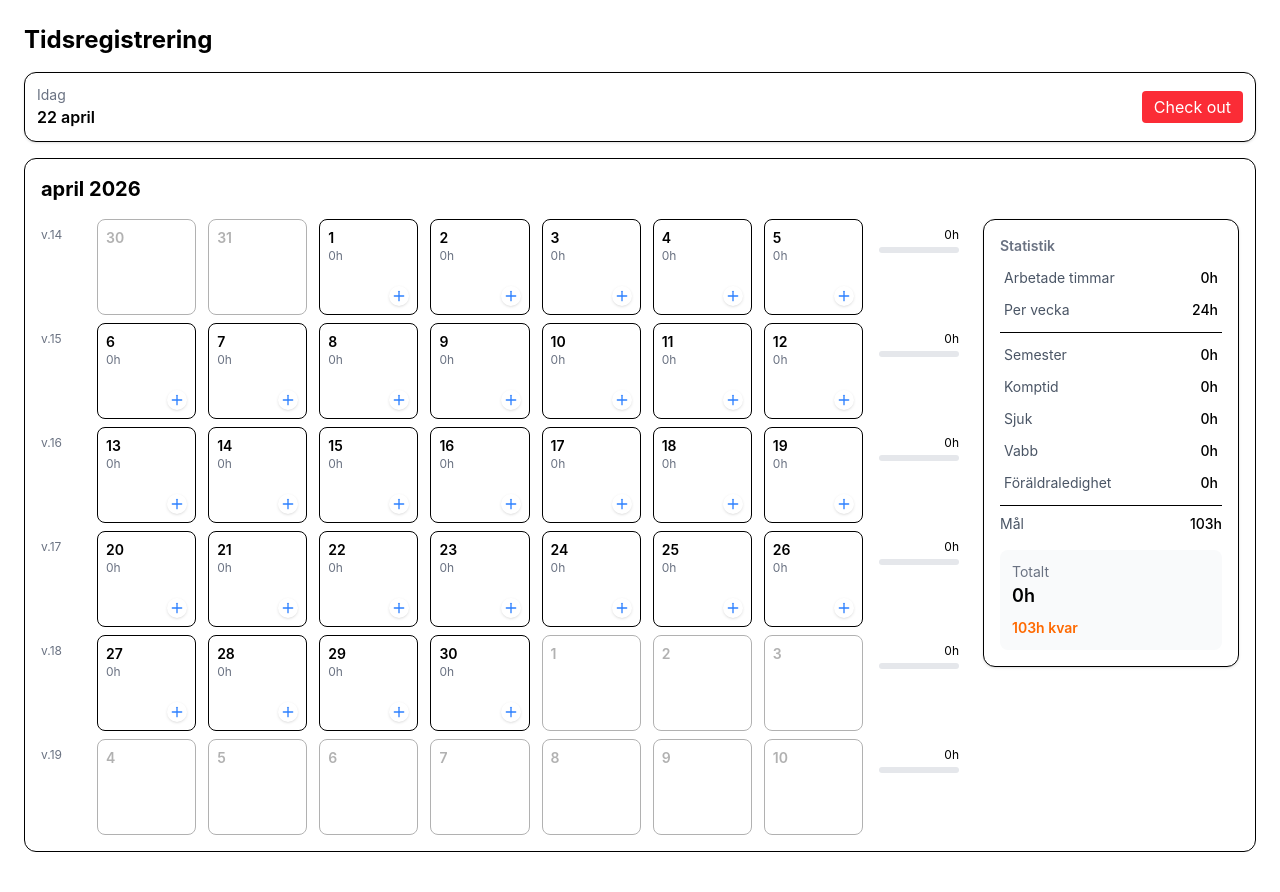
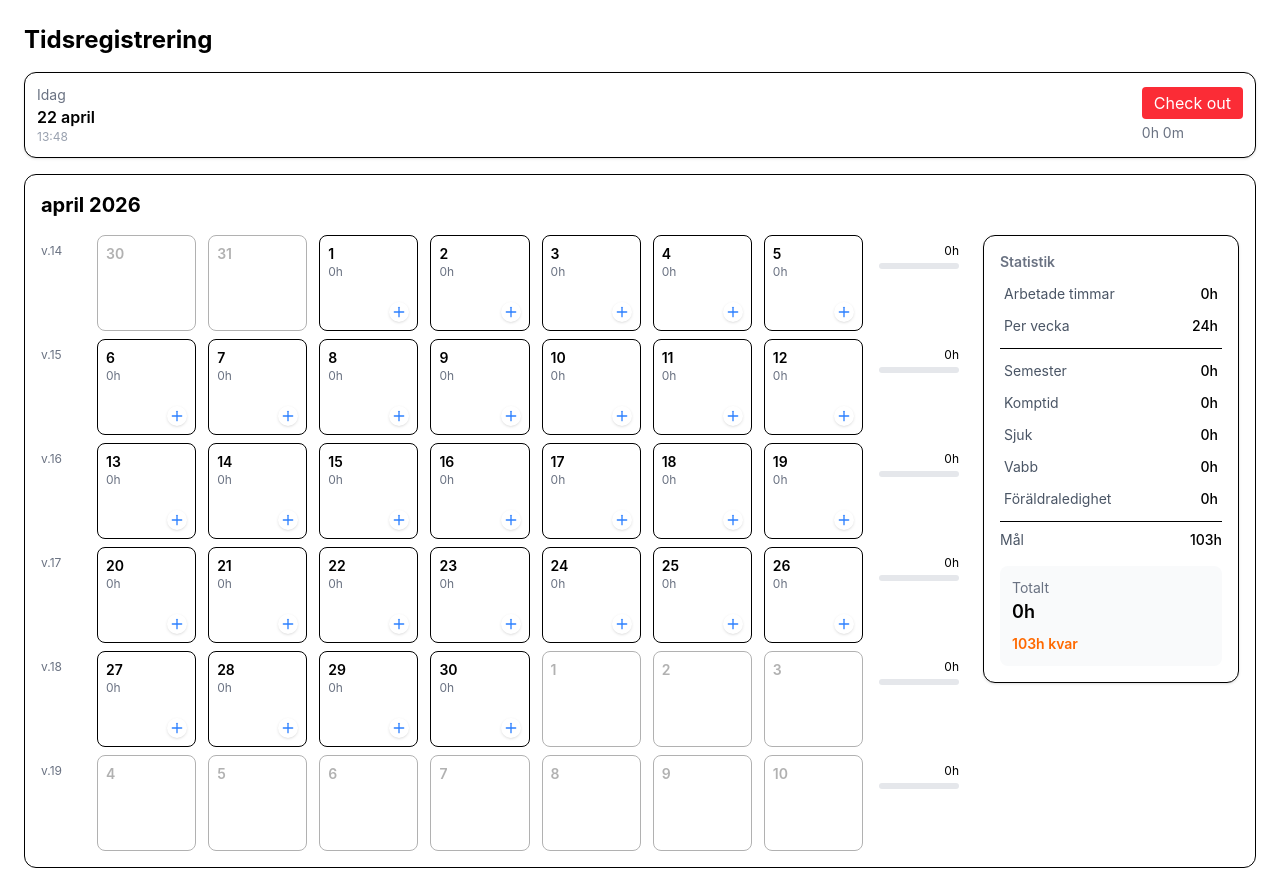
Before and after one commit to sandrahagevall/time-registration, a React (Vite) app: page / in a window 1280 px wide. Both pictures are taken after a click on the button "Check in". Built offline with nearby package versions, Linux system fonts and the light colour scheme.

Commit message:
add timer for checkin function

```diff
--- a/src/components/CheckInBar.tsx
+++ b/src/components/CheckInBar.tsx
@@ -1,4 +1,4 @@
-import { useState } from "react";
+import { useState, useEffect } from "react";
 
 interface Props {
   setEntries: React.Dispatch<
@@ -13,6 +13,40 @@ const CheckInBar = ({ setEntries }: Props) => {
     day: number;
     startTime: string;
   } | null>(null);
+  const [currentTime, setCurrentTime] = useState(new Date());
+
+  useEffect(() => {
+    const timer = setInterval(() => {
+      setCurrentTime(new Date());
+    }, 1000);
+
+    return () => clearInterval(timer);
+  }, []);
+
+  const formattedTime = currentTime.toLocaleTimeString("sv-SE", {
+  hour: "2-digit",
+  minute: "2-digit",
+  })
+
+  const getElapsedTime = () => {
+    if (!activeSession) return 0;
+
+    const [sh, sm] = activeSession.startTime.split(":").map(Number);
+    const start = new Date();
+    start.setHours(sh, sm, 0, 0);
+
+    const now = currentTime;
+
+    const diff = now.getTime() - start.getTime();
+
+    return diff / (1000 * 60 * 60);
+  };
+
+  const formattedElapsed = (hours: number) => {
+    const h = Math.floor(hours);
+    const m = Math.floor((hours - h) * 60);
+    return `${h}h ${m}m`;
+  }
 
   const today = new Date();
   const todayDay = today.getDate();
@@ -54,6 +88,7 @@ const CheckInBar = ({ setEntries }: Props) => {
         <div className="font-semibold">
           {todayDay} {today.toLocaleString("sv-SE", { month: "long" })}
         </div>
+        <div className="text-xs text-gray-400">{formattedTime}</div>
       </div>
 
       <div>
@@ -72,6 +107,12 @@ const CheckInBar = ({ setEntries }: Props) => {
             Check in
           </button>
         )}
+        {activeSession && (
+          <div className="text-sm text-gray-500 mt-1">
+            {formattedElapsed(getElapsedTime())}
+          </div>
+        )}
+
       </div>
     </div>
   );
```
